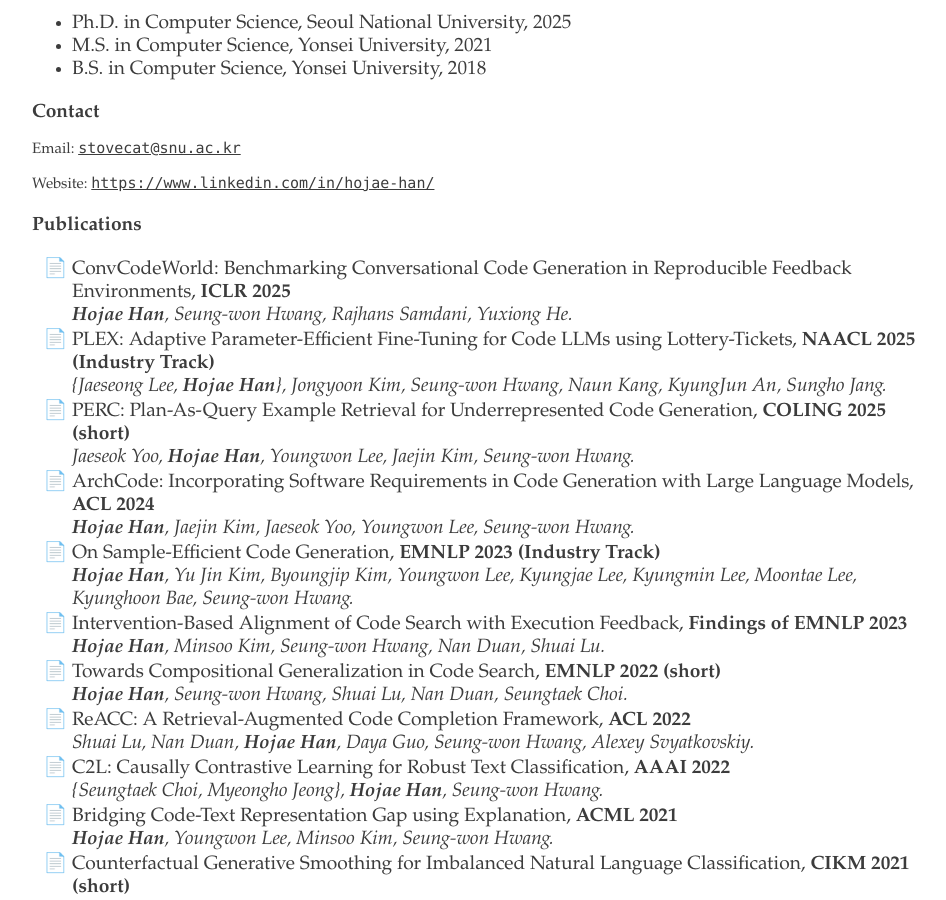
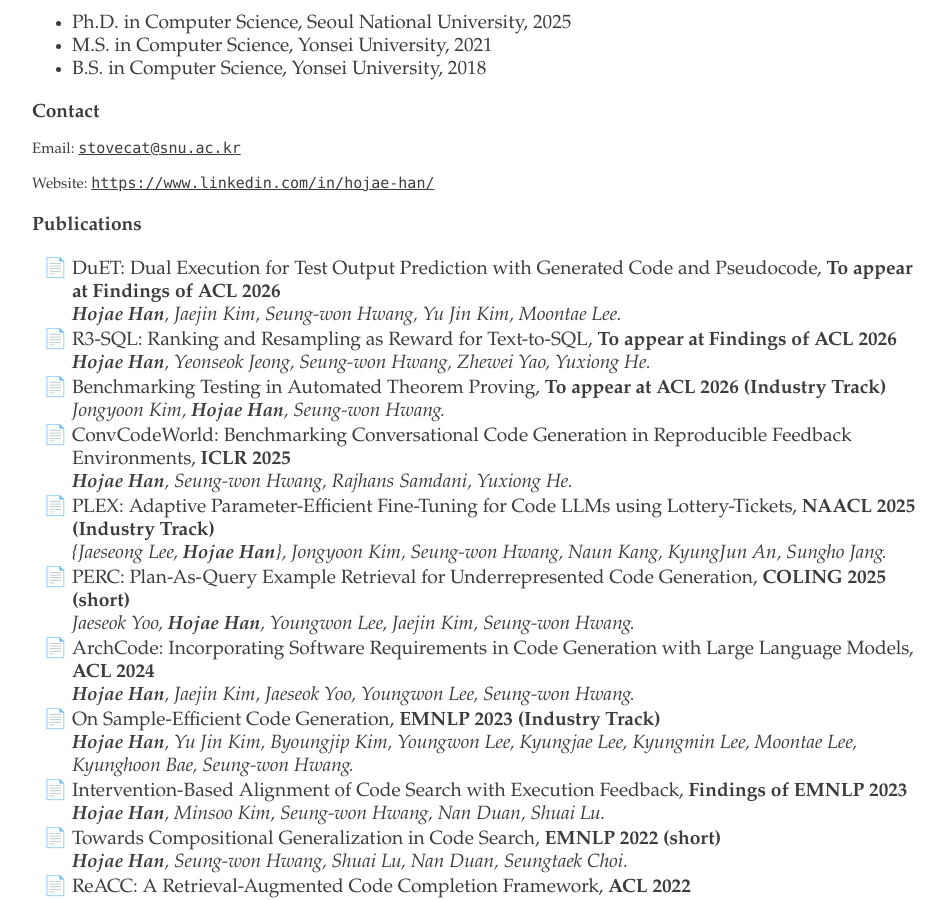
Before and after one commit to ldilab/ldilab.github.io, a Jekyll site: the page built from _people/hanhj.md, in a window 1280 px wide and 900 px high, scrolled down 600 px. Shown: the whole window, without its empty margins (328-1274 px from the left). Built offline with Jekyll 4.4.1, drawn with Linux system fonts in a browser that asks for light colours.

Commit message:
Update publications

```diff
--- a/_data/publications.yml
+++ b/_data/publications.yml
@@ -1,14 +1,41 @@
 - year: 2026
   papers:
+  - title: 'GRAD: Generalizing RAG Adaptation with Decoding'
+    authors: 'Youngwon Lee, Seung-won Hwang, Zhewei Yao, Yuxiong He'
+    venue: To appear at ACL 2026
+  - title: 'Adaptive Retrieval for Reasoning'
+    authors: '{Jongho Kim, Jaeyoung Kim}, Jihyuk Kim, Yujin Kim, Seung-won Hwang, Moontae Lee'
+    venue: To appear at ACL 2026
+  - title: 'Beyond Markovian Forgetfulness: Episodic Memory for Reasoning-Intensive Retrieval'
+    authors: 'Dohyeon Lee, Yeonseok Jeong, Seung-won Hwang'
+    venue: To appear at ACL 2026
+  - title: 'UnIte: Uncertainty-based Iterative Document Sampling for Domain Adaptation in Information Retrieval'
+    authors: 'Jongyoon Kim, Minseong Hwang, Seung-won Hwang'
+    venue: To appear at Findings of ACL 2026
+  - title: 'DuET: Dual Execution for Test Output Prediction with Generated Code and Pseudocode'
+    authors: 'Hojae Han, Jaejin Kim, Seung-won Hwang, Yu Jin Kim, Moontae Lee'
+    venue: To appear at Findings of ACL 2026
+  - title: 'R3-SQL: Ranking and Resampling as Reward for Text-to-SQL'
+    authors: 'Hojae Han, Yeonseok Jeong, Seung-won Hwang, Zhewei Yao, Yuxiong He'
+    venue: To appear at Findings of ACL 2026
+  - title: 'Relevance to Utility: Process-Supervised Rewrite for RAG'
+    authors: '{Jaeyoung Kim, Jongho Kim}, Seung-won Hwang, Seoho Song, Young-In Song'
+    venue: To appear at Findings of ACL 2026
+  - title: 'Agentic Verification for Ambiguous Query Disambiguation'
+    authors: 'Youngwon Lee, Seung-won Hwang, Ruofan Wu, Feng Yan, Danmei Xu, Moutasem Akkad, Zhewei Yao, Yuxiong He'
+    venue: To appear at Findings of ACL 2026
+  - title: 'Benchmarking Testing in Automated Theorem Proving'
+    authors: 'Jongyoon Kim, Hojae Han, Seung-won Hwang'
+    venue: To appear at ACL 2026 (Industry Track)
   - title: 'Dual-Scale World Memory for LLM Agents towards Hard-Exploration Problems'
     authors: 'Minsoo Kim, Seung-won Hwang'
-    venue: To appear at ICLR 2026
+    venue: ICLR 2026
   - title: 'TAGQuant: Token-Aware Clustering for Group-Wise Quantization'
     authors: 'Jaeseong Lee, Seung-won Hwang, Aurick Qiao, Zhewei Yao, Yuxiong He'
-    venue: To appear at EACL 2026 (Industry Track)
+    venue: EACL 2026 (Industry Track)
   - title: 'D3: Dynamic Docid Decoding for Multi-Intent Generative Retrieval'
     authors: '{Jaeyoung Kim, Dohyeon Lee, Soona Hong}, Seung-won Hwang'
-    venue: To appear at EACL 2026 (Industry Track)
+    venue: EACL 2026 (Industry Track)
   - title: 'On Listwise Reranking for Corpus Feedback'
     authors: 'Soyoung Yoon, Jongho Kim, Daeyong Kwon, Avishek Anand, Seung-won Hwang'
     venue: WSDM 2026 (short)
```
